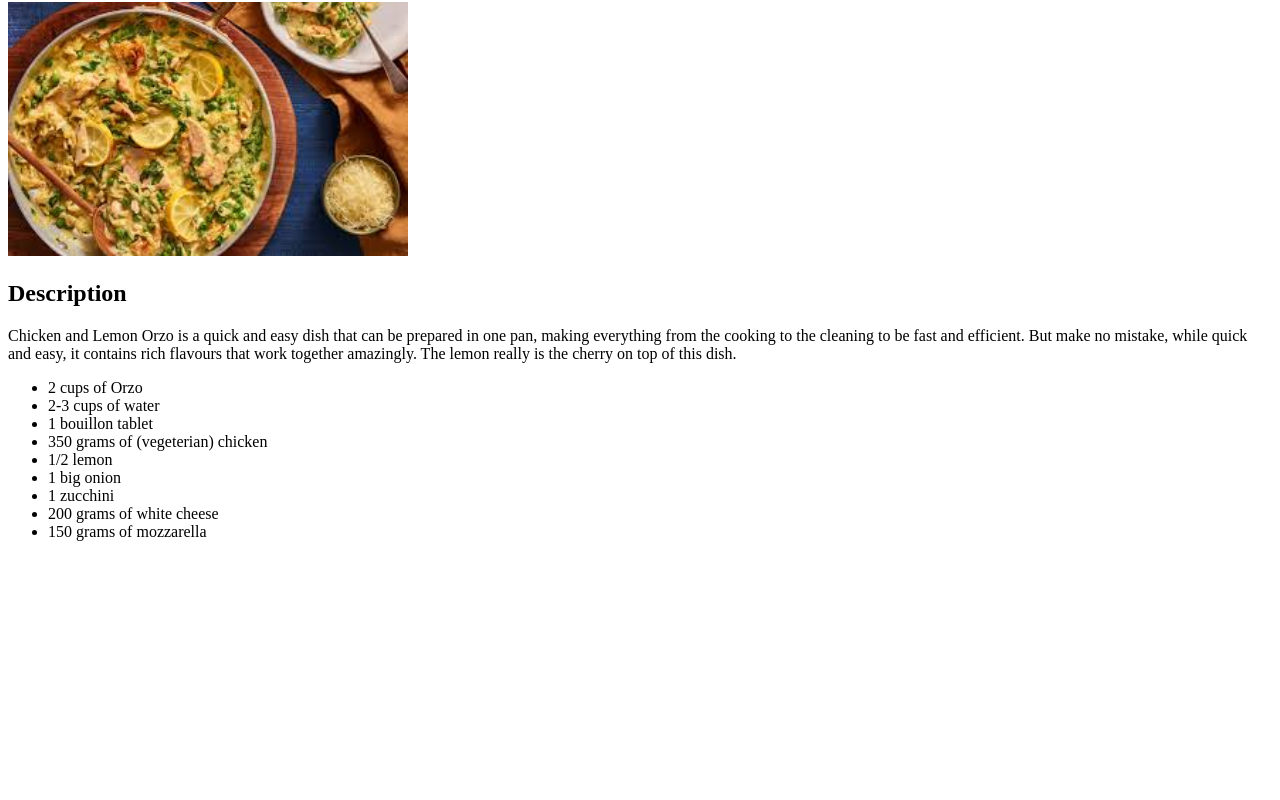
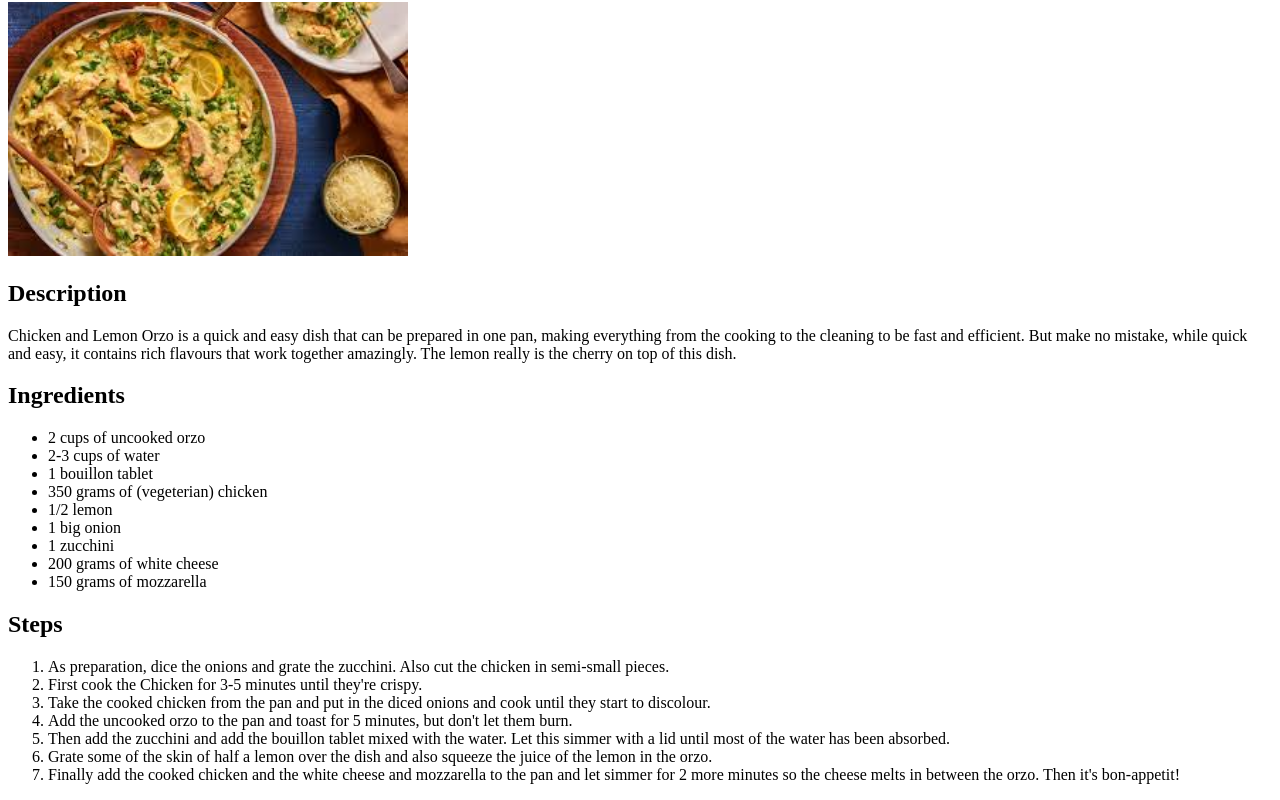
Before and after one commit to lvdwijngaart/odin-recipes, a plain HTML site: page recipes/chicken-orzo.html in a window 1280 px wide. Shown: the part 78-878 px from the top of the page. Before the commit the page ends 800 px from the top, so only its background shows below. Drawn offline with Linux system fonts and the light colour scheme.

Commit message:
Added a steps section to the recipe

```diff
--- a/recipes/chicken-orzo.html
+++ b/recipes/chicken-orzo.html
@@ -18,9 +18,11 @@
                 the cherry on top of this dish.
             </p>
         </div>
+
+        <h2>Ingredients</h2>
         <div class="ingredients">
             <ul>
-                <li>2 cups of Orzo</li>
+                <li>2 cups of uncooked orzo</li>
                 <li>2-3 cups of water</li>
                 <li>1 bouillon tablet</li>
                 <li>350 grams of (vegeterian) chicken</li>
@@ -31,6 +33,19 @@
                 <li>150 grams of mozzarella</li>
             </ul>
         </div>
+
+        <h2>Steps</h2>
+        <div class="steps">
+            <ol>
+                <li>As preparation, dice the onions and grate the zucchini. Also cut the chicken in semi-small pieces. </li>
+                <li>First cook the Chicken for 3-5 minutes until they're crispy. </li>
+                <li>Take the cooked chicken from the pan and put in the diced onions and cook until they start to discolour. </li>
+                <li>Add the uncooked orzo to the pan and toast for 5 minutes, but don't let them burn. </li>
+                <li>Then add the zucchini and add the bouillon tablet mixed with the water. Let this simmer with a lid until most of the water has been absorbed. </li>
+                <li>Grate some of the skin of half a lemon over the dish and also squeeze the juice of the lemon in the orzo. </li>
+                <li>Finally add the cooked chicken and the white cheese and mozzarella to the pan and let simmer for 2 more minutes so the cheese melts in between the orzo. Then it's bon-appetit! </li>
+            </ol>
+        </div>
     </div>
 
 
```
